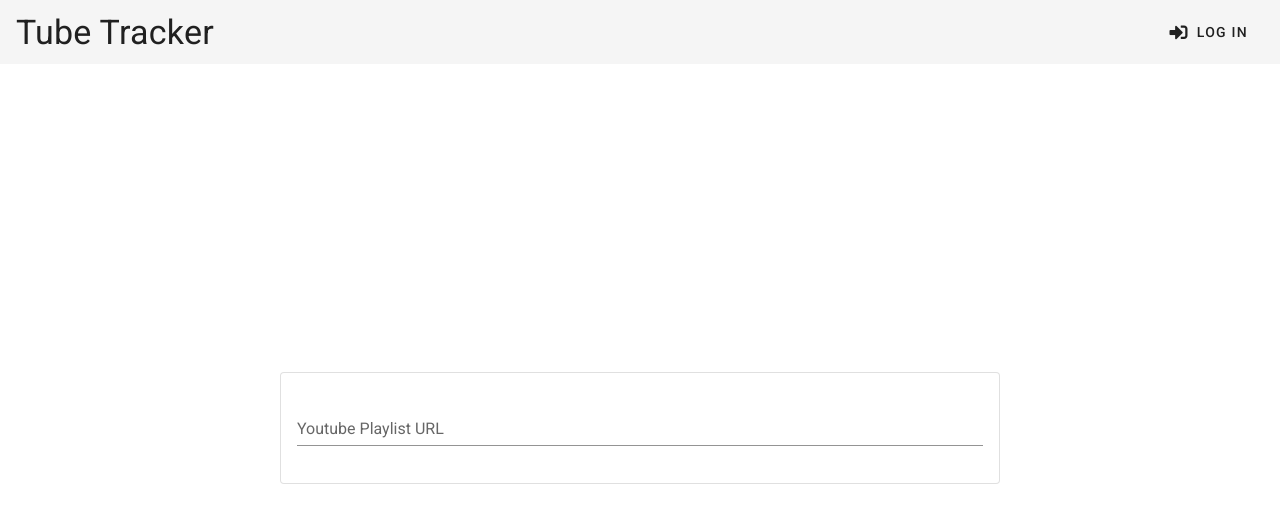
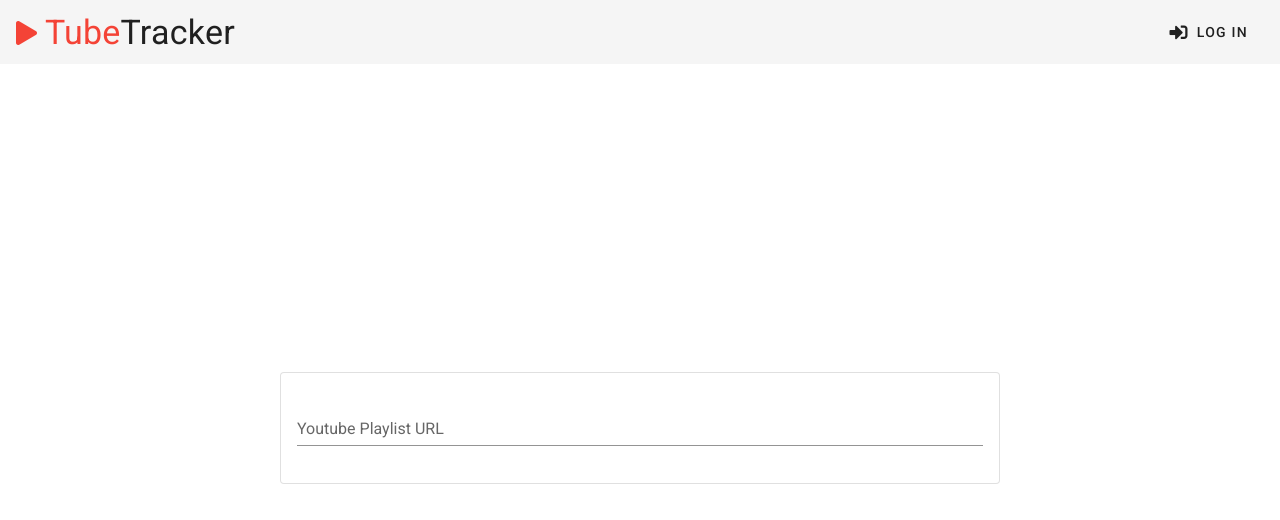
Before and after one commit to zyrif/youtube-archiver, a Vue app: page / in a window 1280 px wide. Shown: the top 520 px of the page. Built offline with nearby package versions, Linux system fonts and the light colour scheme.

Commit message:
Refactor (style): Improve title text style

```diff
--- a/src/App.vue
+++ b/src/App.vue
@@ -1,7 +1,10 @@
 <template>
   <v-app>
     <v-app-bar app elevation="0">
-      <div class="text-h4" @click="titleHandler">Tube Tracker</div>
+      <div class="text-h4" @click="titleHandler">
+        <v-icon left class="pb-1" color="red">fas fa-play</v-icon>
+        <span class="red--text">Tube</span>Tracker
+      </div>
       <v-spacer />
       <v-btn text @click.stop="showLoginDialog = true">
         <v-icon left>fas fa-sign-in-alt</v-icon>
```
